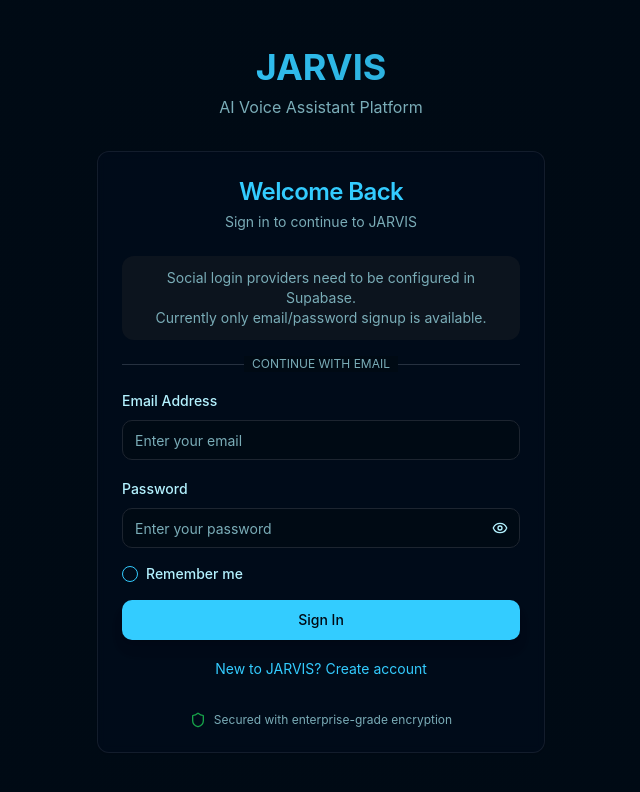
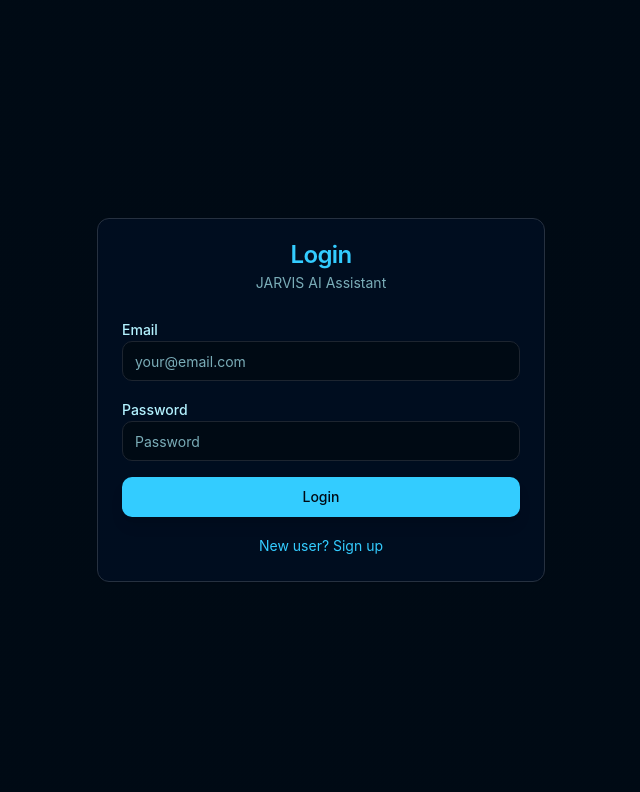
Before and after one commit to Shubham414kumar/bro-sahib-ai, a React (Vite) app: page / in a window 1280 px wide. Shown: the top 792 px of the page, without its empty margins (319-959 px from the left). Built offline with nearby package versions, Linux system fonts and the light colour scheme.

Commit message:
Fix login functionality
The login functionality is not working. This commit aims to fix the login issue.

```diff
--- a/src/components/JarvisAssistant.tsx
+++ b/src/components/JarvisAssistant.tsx
@@ -3,7 +3,7 @@ import { supabase } from '@/integrations/supabase/client';
 import { VoiceVisualizer } from './VoiceVisualizer';
 import { ChatHistory } from './ChatHistory';
 import { ControlPanel } from './ControlPanel';
-import { ProfessionalLoginPanel } from './ProfessionalLoginPanel';
+import { SimpleAuth } from './SimpleAuth';
 import { useSpeechRecognition } from '@/hooks/useSpeechRecognition';
 import { useTextToSpeech } from '@/hooks/useTextToSpeech';
 import { useToast } from '@/hooks/use-toast';
@@ -444,7 +444,7 @@ export const JarvisAssistant = () => {
 
   // Show login panel if not logged in
   if (!isLoggedIn) {
-    return <ProfessionalLoginPanel onLogin={handleLogin} />;
+    return <SimpleAuth onLogin={handleLogin} />;
   }
 
   return (
--- /dev/null
+++ b/src/components/SimpleAuth.tsx
@@ -0,0 +1,201 @@
+import React, { useState } from 'react';
+import { Button } from '@/components/ui/button';
+import { Input } from '@/components/ui/input';
+import { Label } from '@/components/ui/label';
+import { Card, CardContent, CardDescription, CardHeader, CardTitle } from '@/components/ui/card';
+import { useToast } from '@/hooks/use-toast';
+import { supabase } from '@/integrations/supabase/client';
+
+interface SimpleAuthProps {
+  onLogin: (userData: { name: string; email: string }) => void;
+}
+
+export const SimpleAuth: React.FC<SimpleAuthProps> = ({ onLogin }) => {
+  const [isLogin, setIsLogin] = useState(true);
+  const [email, setEmail] = useState('');
+  const [password, setPassword] = useState('');
+  const [name, setName] = useState('');
+  const [isLoading, setIsLoading] = useState(false);
+  const { toast } = useToast();
+
+  const handleAuth = async (e: React.FormEvent) => {
+    e.preventDefault();
+
+    if (!email || !password) {
+      toast({
+        title: 'Error',
+        description: 'Email aur password dalno',
+        variant: 'destructive'
+      });
+      return;
+    }
+
+    if (!isLogin && !name) {
+      toast({
+        title: 'Error',
+        description: 'Naam bhi dalno',
+        variant: 'destructive'
+      });
+      return;
+    }
+
+    setIsLoading(true);
+
+    try {
+      if (isLogin) {
+        console.log('🔑 Attempting login...');
+        const { data, error } = await supabase.auth.signInWithPassword({
+          email: email.trim(),
+          password: password
+        });
+
+        if (error) {
+          console.error('❌ Login error:', error);
+          throw error;
+        }
+
+        console.log('✅ Login successful:', data.user?.id);
+
+        const userData = {
+          name: data.user?.user_metadata?.full_name || data.user?.email?.split('@')[0] || 'User',
+          email: data.user?.email || email
+        };
+
+        toast({
+          title: 'Login Successful',
+          description: 'Welcome back!'
+        });
+
+        onLogin(userData);
+      } else {
+        console.log('📝 Attempting signup...');
+        const { data, error } = await supabase.auth.signUp({
+          email: email.trim(),
+          password: password,
+          options: {
+            data: {
+              full_name: name.trim()
+            }
+          }
+        });
+
+        if (error) {
+          console.error('❌ Signup error:', error);
+          throw error;
+        }
+
+        console.log('✅ Signup successful:', data.user?.id);
+
+        if (data.user && data.user.email_confirmed_at) {
+          // User is automatically confirmed
+          const userData = {
+            name: name.trim(),
+            email: email.trim()
+          };
+
+          toast({
+            title: 'Account Created',
+            description: 'Welcome to JARVIS!'
+          });
+
+          onLogin(userData);
+        } else {
+          // Email confirmation required
+          toast({
+            title: 'Check Email',
+            description: 'Email verification link bheja gaya hai'
+          });
+        }
+      }
+    } catch (error: any) {
+      console.error('Auth error:', error);
+
+      let message = 'Something went wrong';
+      if (error.message?.includes('Invalid login credentials')) {
+        message = 'Wrong email ya password';
+      } else if (error.message?.includes('User already registered')) {
+        message = 'Email already registered hai. Login try karo.';
+      } else if (error.message) {
+        message = error.message;
+      }
+
+      toast({
+        title: 'Error',
+        description: message,
+        variant: 'destructive'
+      });
+    } finally {
+      setIsLoading(false);
+    }
+  };
+
+  return (
+    <div className="min-h-screen bg-gradient-to-br from-background via-background/95 to-background flex items-center justify-center p-4">
+      <Card className="w-full max-w-md">
+        <CardHeader>
+          <CardTitle className="text-center text-primary">
+            {isLogin ? 'Login' : 'Sign Up'}
+          </CardTitle>
+          <CardDescription className="text-center">
+            JARVIS AI Assistant
+          </CardDescription>
+        </CardHeader>
+        <CardContent>
+          <form onSubmit={handleAuth} className="space-y-4">
+            {!isLogin && (
+              <div>
+                <Label htmlFor="name">Name</Label>
+                <Input
+                  id="name"
+                  type="text"
+                  value={name}
+                  onChange={(e) => setName(e.target.value)}
+                  placeholder="Your name"
+                  required={!isLogin}
+                />
+              </div>
+            )}
+
+            <div>
+              <Label htmlFor="email">Email</Label>
+              <Input
+                id="email"
+                type="email"
+                value={email}
+                onChange={(e) => setEmail(e.target.value)}
+                placeholder="your@email.com"
+                required
+              />
+            </div>
+
+            <div>
+              <Label htmlFor="password">Password</Label>
+              <Input
+                id="password"
+                type="password"
+                value={password}
+                onChange={(e) => setPassword(e.target.value)}
+                placeholder="Password"
+                required
+              />
+            </div>
+
+            <Button type="submit" className="w-full" disabled={isLoading}>
+              {isLoading ? 'Processing...' : (isLogin ? 'Login' : 'Sign Up')}
+            </Button>
+          </form>
+
+          <div className="text-center mt-4">
+            <button
+              type="button"
+              onClick={() => setIsLogin(!isLogin)}
+              className="text-primary hover:underline text-sm"
+            >
+              {isLogin ? 'New user? Sign up' : 'Already have account? Login'}
+            </button>
+          </div>
+        </CardContent>
+      </Card>
+    </div>
+  );
+};
```
